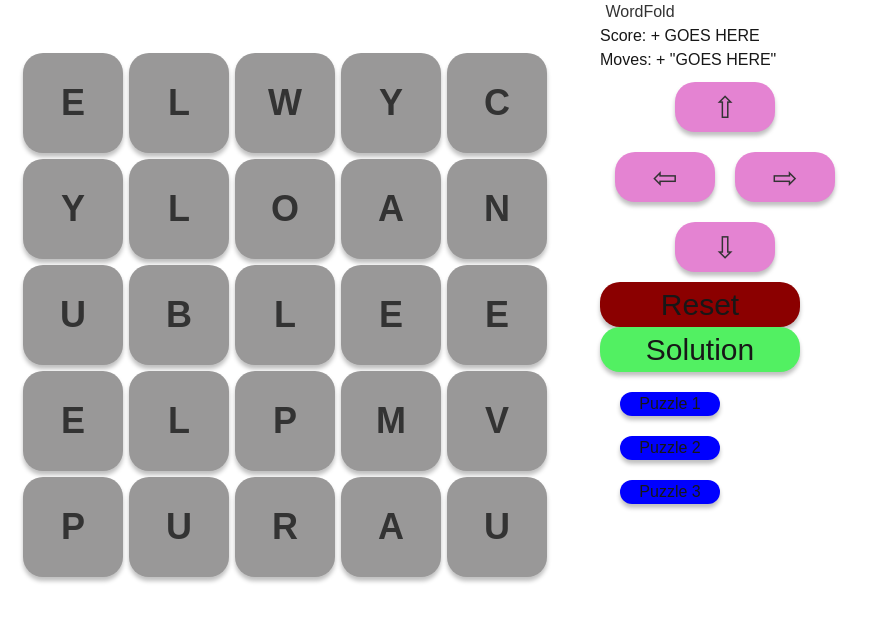
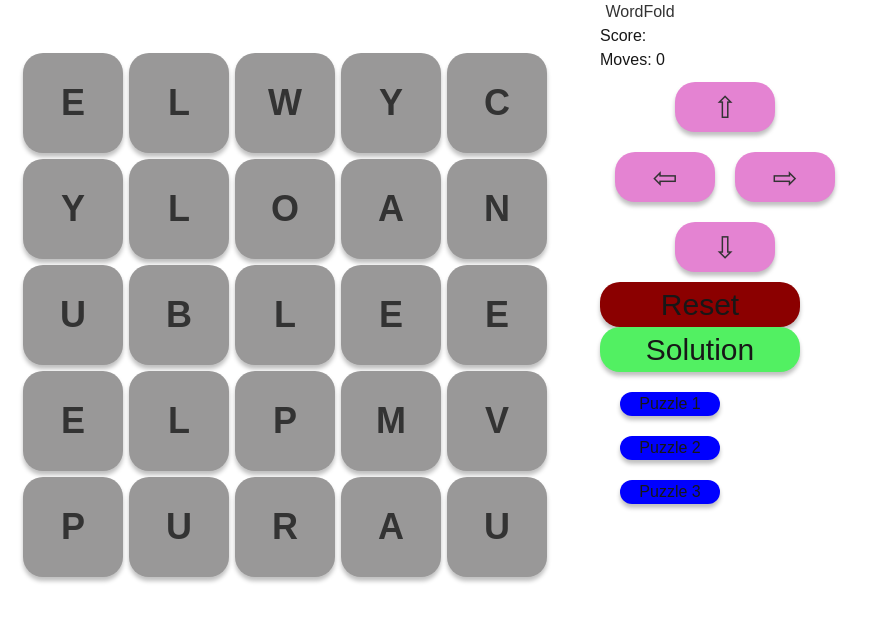
Before and after one commit to kmhswimgirl/wordfold, a Next.js app: page / in a window 1280 px wide. Shown: the top 622 px of the page, without its empty margins (0-879 px from the left). Built offline with nearby package versions, Linux system fonts and the light colour scheme.

Commit message:
move counter functional

```diff
--- a/src/app/page.tsx
+++ b/src/app/page.tsx
@@ -39,6 +39,7 @@ export default function Home() {
     }
     return "square"; //normal unselected square
   }
+
   //returns selected square row and column
   function getSelectedSquare() {
     for (let row = 0; row < sqIsClicked.length; row++) {
@@ -51,7 +52,7 @@ export default function Home() {
     return null; // Return null if no square is selected
   }
 
-  // merge functions for arrowkeys (name should be handleMerge)
+  // merge functions for arrowkeys eventually... (name should be handleMerge)
   function mergeUp(){
     if(selectedSquare != null && selectedSquare.row != 0){ //conditions for merging up
       //get both contents from the square to be merged and the one being merged
@@ -62,6 +63,7 @@ export default function Home() {
       model.setContents((selectedSquare.row - 1), selectedSquare.column, newContent);
       model.setContents(selectedSquare.row, selectedSquare.column, '');
       css(selectedSquare.row, selectedSquare.column);
+      model.updateMoves();
       andRefreshDisplay();
     }else{
       alert("You cannot merge there!");
@@ -77,6 +79,7 @@ export default function Home() {
 
       model.setContents((selectedSquare.row + 1), selectedSquare.column, newContent);
       model.setContents(selectedSquare.row, selectedSquare.column, '');
+      model.updateMoves();
       andRefreshDisplay(); //refreshes display,
     }else{
       alert("You cannot merge there!");
@@ -92,6 +95,7 @@ export default function Home() {
 
       model.setContents(selectedSquare.row, selectedSquare.column - 1, newContent);
       model.setContents(selectedSquare.row, selectedSquare.column, '');
+      model.updateMoves();
       andRefreshDisplay(); //refreshes display,
     }else{
       alert("You cannot merge there!");
@@ -107,6 +111,7 @@ export default function Home() {
 
       model.setContents(selectedSquare.row, selectedSquare.column + 1, newContent);
       model.setContents(selectedSquare.row, selectedSquare.column, '');
+      model.updateMoves();
       andRefreshDisplay(); //refreshes display,
     }else{
       alert("You cannot merge there!");
@@ -120,11 +125,13 @@ export default function Home() {
     andRefreshDisplay();
   }
 
-  function resetBoard(){ //resets the board
+  //resets the board when "reset" button is clicked
+  function resetBoard(){
     const currPuzzle = new Model(model.chosen);
     setModel(currPuzzle);
     andRefreshDisplay();
   }
+
  //HTML that renders the board, controls, and move/score counters etc.
   return (
     <div>
@@ -170,8 +177,8 @@ export default function Home() {
       <div className = "controls">
 
         <div className = "scoreRow">
-          <div className="score">Score:  + GOES HERE</div>
-          <div className="numMoves">Moves: + "GOES HERE"</div>
+          <div className="score">Score:  </div>
+          <div className="numMoves">Moves: {model.moveCount}</div>
         </div>
 
         <div className = "keypadRow">
--- a/src/model.ts
+++ b/src/model.ts
@@ -33,9 +33,13 @@ export class Model {
     board : Board
     readonly configs = [config1, config2, config3]
     chosen : number
+    moveCount : number
+    score : number
 
     /** which is zero-based. */
     constructor(which:number) {
+        this.moveCount = 0
+        this.score = 0;
         this.chosen = which
         let puzzle =  this.configs[this.chosen]
         let board = new Board()
@@ -58,4 +62,8 @@ export class Model {
         this.board.letters[row][column] = newContents;
     }
 
+    updateMoves(){
+        this.moveCount++;
+    }
+
 }
```
